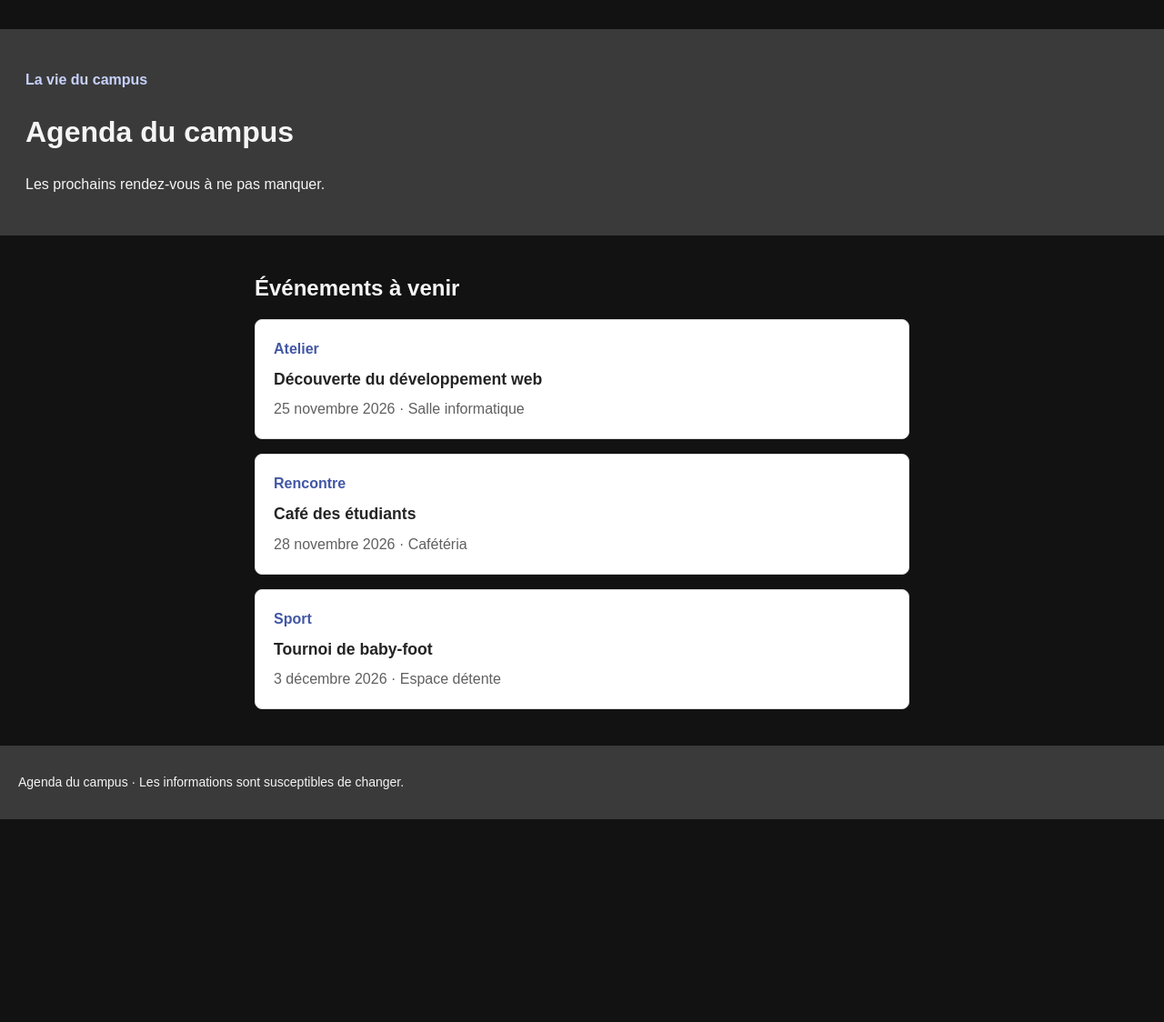
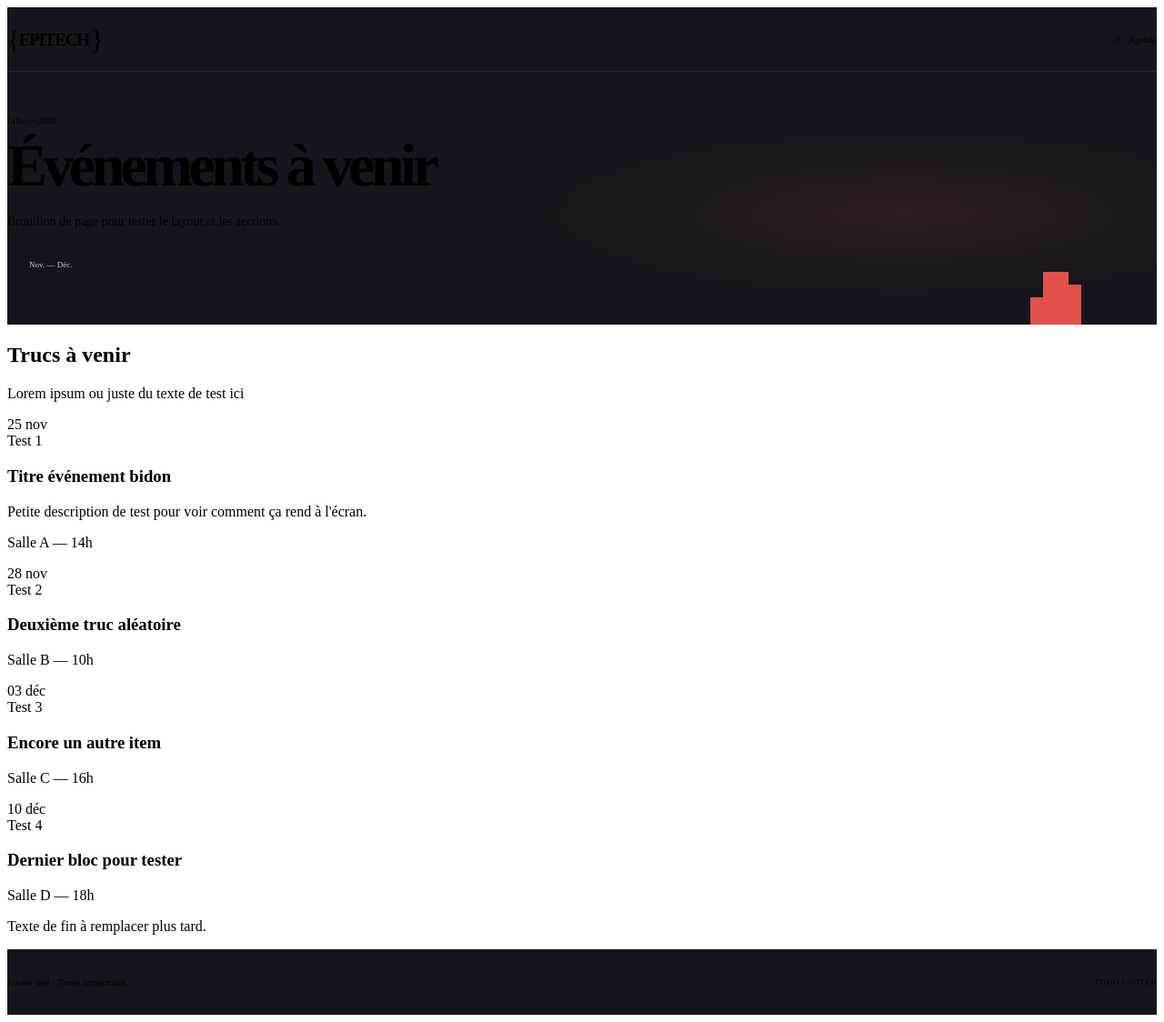
Before and after one commit to zlavirath7274/campus, a PHP site: page / in a window 1280 px wide. Shown: the whole page at 91% size. Before the commit the page ends 901 px from the top, so only its background shows below. Run offline with PHP 8.4, Linux system fonts and the light colour scheme.

Commit message:
ajout de css

```diff
--- a/css/footer.css
+++ b/css/footer.css
@@ -1,9 +1,35 @@
 .footer {
-    width: 100vw;
-    margin-left: calc(50% - 50vw);
-    margin-top: 40px;
-    padding: 16px 20px;
-    background: #3a3a3a;
-    color: #f5f5f5;
-    font-size: 14px;
+    border-top: 1px solid var(--line);
+    background: #15161d;
 }
+
+.footer-inner {
+    display: flex;
+    align-items: center;
+    justify-content: space-between;
+    gap: 20px;
+    min-height: 72px;
+}
+
+.footer p {
+    margin: 0;
+    color: var(--muted);
+    font-size: 11px;
+}
+
+.footer-label {
+    color: var(--subtle);
+    font-family: var(--mono);
+    font-size: 9px;
+    letter-spacing: 0.06em;
+}
+
+@media (max-width: 600px) {
+    .footer-inner {
+        align-items: flex-start;
+        flex-direction: column;
+        justify-content: center;
+        gap: 5px;
+        min-height: 80px;
+    }
+}
--- a/css/header.css
+++ b/css/header.css
@@ -1,13 +1,159 @@
 .header {
-    width: 100vw;
-    margin-left: calc(50% - 50vw);
-    margin-bottom: 40px;
-    padding: 28px;
-    background: #3a3a3a;
-    color: #f5f5f5;
+    position: relative;
+    overflow: hidden;
+    border-bottom: 1px solid var(--line);
+    background:
+        radial-gradient(ellipse at 78% 65%, rgb(255 91 80 / 11%), transparent 29%),
+        #15161d;
 }
 
-.eyebrow {
-    color: #c7d2fe;
-    font-weight: bold;
+.header::after {
+    position: absolute;
+    right: max(calc((100vw - 1040px) / 2 + 5px), 36px);
+    bottom: 30px;
+    width: 14px;
+    height: 14px;
+    background: var(--accent);
+    box-shadow:
+        14px 0 0 #ff5b50,
+        28px 0 0 #ff5b50,
+        42px 0 0 #ff5b50,
+        0 14px 0 #ff5b50,
+        14px 14px 0 #ff5b50,
+        28px 14px 0 #ff5b50,
+        42px 14px 0 #ff5b50,
+        0 28px 0 #ff5b50,
+        14px 28px 0 #ff5b50,
+        28px 28px 0 #ff5b50,
+        42px 28px 0 #ff5b50,
+        14px -14px 0 #ff5b50,
+        28px -14px 0 #ff5b50,
+        0 42px 0 #ff5b50,
+        14px 42px 0 #ff5b50,
+        28px 42px 0 #ff5b50,
+        42px 42px 0 #ff5b50;
+    content: '';
+    opacity: 0.88;
+    image-rendering: pixelated;
 }
+
+.header-inner {
+    position: relative;
+    z-index: 1;
+}
+
+.topbar {
+    display: flex;
+    align-items: center;
+    justify-content: space-between;
+    min-height: 70px;
+    border-bottom: 1px solid rgb(255 255 255 / 8%);
+}
+
+.brand {
+    display: flex;
+    align-items: center;
+    gap: 2px;
+    color: var(--text);
+    text-decoration: none;
+}
+
+.brand-brace {
+    color: var(--text);
+    font-family: var(--sans);
+    font-size: 30px;
+    font-weight: 400;
+    letter-spacing: -0.12em;
+    line-height: 1;
+}
+
+.brand-name {
+    display: block;
+    font-size: 19px;
+    font-weight: 700;
+    letter-spacing: -0.065em;
+    line-height: 1;
+}
+
+.nav-link {
+    color: var(--muted);
+    font-size: 10px;
+    text-decoration: none;
+}
+
+.nav-link::before {
+    margin-right: 9px;
+    color: var(--accent);
+    content: '//';
+}
+
+.hero {
+    max-width: 700px;
+    padding: 48px 0 54px;
+}
+
+.hero-kicker {
+    margin: 0 0 12px;
+    color: var(--accent);
+    font-size: 10px;
+}
+
+.header h1 {
+    max-width: 620px;
+    margin: 0;
+    color: var(--text);
+    font-size: clamp(38px, 7vw, 66px);
+    font-weight: 600;
+    letter-spacing: -0.07em;
+    line-height: 0.98;
+}
+
+.hero-description {
+    max-width: 420px;
+    margin: 17px 0 0;
+    color: var(--muted);
+    font-size: 14px;
+    line-height: 1.7;
+}
+
+.campus-tag {
+    display: inline-flex;
+    align-items: center;
+    gap: 8px;
+    margin-top: 24px;
+    padding: 7px 10px;
+    border: 1px solid var(--line);
+    color: #d3d2d7;
+    font-size: 9px;
+}
+
+.campus-tag::before {
+    width: 6px;
+    height: 6px;
+    background: var(--accent);
+    content: '';
+}
+
+@media (max-width: 600px) {
+    .header::after {
+        right: 24px;
+        bottom: 28px;
+        transform: scale(0.65);
+        transform-origin: bottom right;
+        opacity: 0.55;
+    }
+
+    .topbar {
+        min-height: 62px;
+    }
+
+    .hero {
+        max-width: 390px;
+        padding: 38px 0 40px;
+    }
+
+    .hero-description {
+        max-width: 290px;
+        font-size: 13px;
+    }
+}
--- a/index.php
+++ b/index.php
@@ -3,35 +3,73 @@
 <head>
     <meta charset="UTF-8">
     <meta name="viewport" content="width=device-width, initial-scale=1.0">
-    <title>Agenda du campus</title>
-    <link rel="stylesheet" href="style.css">
+    <title>Test agenda</title>
+    <link rel="stylesheet" href="stylecss">
     <link rel="stylesheet" href="css/header.css">
     <link rel="stylesheet" href="css/footer.css">
 </head>
 <body>
     <?php require __DIR__ . '/php/header.php'; ?>
 
-    <main>
-        <h2>Événements à venir</h2>
+    <main class="page-content">
+        <section class="agenda">
+            <div class="section-heading">
+                <h2>Trucs à venir</h2>
+                <p>Lorem ipsum ou juste du texte de test ici</p>
+            </div>
 
-        <section class="events" aria-label="Liste des événements">
-            <article class="event">
-                <p class="category">Atelier</p>
-                <h3>Découverte du développement web</h3>
-                <p class="details"><time datetime="2026-11-25">25 novembre 2026</time> · Salle informatique</p>
-            </article>
+            <div class="events">
+                <article class="event event-featured">
+                    <time class="event-date" datetime="2026-11-25">
+                        <span class="date-day">25</span>
+                        <span class="date-month">nov</span>
+                    </time>
+                    <div class="event-content">
+                        <span class="category">Test 1</span>
+                        <h3>Titre événement bidon</h3>
+                        <p class="event-description">Petite description de test pour voir comment ça rend à l'écran.</p>
+                        <p class="event-location">Salle A — 14h</p>
+                    </div>
+                </article>
 
-            <article class="event">
-                <p class="category">Rencontre</p>
-                <h3>Café des étudiants</h3>
-                <p class="details"><time datetime="2026-11-28">28 novembre 2026</time> · Cafétéria</p>
-            </article>
+                <article class="event">
+                    <time class="event-date" datetime="2026-11-28">
+                        <span class="date-day">28</span>
+                        <span class="date-month">nov</span>
+                    </time>
+                    <div class="event-content">
+                        <span class="category">Test 2</span>
+                        <h3>Deuxième truc aléatoire</h3>
+                        <p class="event-location">Salle B — 10h</p>
+                    </div>
+                </article>
 
-            <article class="event">
-                <p class="category">Sport</p>
-                <h3>Tournoi de baby-foot</h3>
-                <p class="details"><time datetime="2026-12-03">3 décembre 2026</time> · Espace détente</p>
-            </article>
+                <article class="event">
+                    <time class="event-date" datetime="2026-12-03">
+                        <span class="date-day">03</span>
+                        <span class="date-month">déc</span>
+                    </time>
+                    <div class="event-content">
+                        <span class="category">Test 3</span>
+                        <h3>Encore un autre item</h3>
+                        <p class="event-location">Salle C — 16h</p>
+                    </div>
+                </article>
+
+                <article class="event">
+                    <time class="event-date" datetime="2026-12-10">
+                        <span class="date-day">10</span>
+                        <span class="date-month">déc</span>
+                    </time>
+                    <div class="event-content">
+                        <span class="category">Test 4</span>
+                        <h3>Dernier bloc pour tester</h3>
+                        <p class="event-location">Salle D — 18h</p>
+                    </div>
+                </article>
+            </div>
+
+            <p class="agenda-note">Texte de fin à remplacer plus tard.</p>
         </section>
     </main>
 
--- a/php/footer.php
+++ b/php/footer.php
@@ -1,3 +1,6 @@
 <footer class="footer">
-    <p>Agenda du campus · Les informations sont susceptibles de changer.</p>
+    <div class="footer-inner">
+        <p>Footer test <span class="accent">·</span> Texte temporaire.</p>
+        <span class="footer-label">TODO FOOTER</span>
+    </div>
 </footer>
--- a/php/header.php
+++ b/php/header.php
@@ -1,5 +1,19 @@
 <header class="header">
-    <p class="eyebrow">La vie du campus</p>
-    <h1>Agenda du campus</h1>
-    <p>Les prochains rendez-vous à ne pas manquer.</p>
+    <div class="header-inner">
+        <nav class="topbar">
+            <a class="brand" href="index.php">
+                <span class="brand-brace">{</span>
+                <span class="brand-name">EPITECH</span>
+                <span class="brand-brace">}</span>
+            </a>
+            <a class="nav-link" href="#agenda-title">Agenda</a>
+        </nav>
+
+        <div class="hero">
+            <p class="hero-kicker">Lille — 2026</p>
+            <h1>Événements à venir</h1>
+            <p class="hero-description">Brouillon de page pour tester le layout et les sections.</p>
+            <span class="campus-tag">Nov. — Déc.</span>
+        </div>
+    </div>
 </header>
--- a/style.css
+++ /dev/null
@@ -1,59 +0,0 @@
-* {
-    box-sizing: border-box;
-}
-
-body {
-    max-width: 760px;
-    margin: 0 auto;
-    padding: 32px 20px;
-    background: #121212;
-    color: #f5f5f5;
-    font-family: Arial, sans-serif;
-    line-height: 1.5;
-}
-
-.category {
-    color: #4257a5;
-    font-weight: bold;
-}
-
-main h2 {
-    margin: 0 0 16px;
-}
-
-.events {
-    display: grid;
-    gap: 16px;
-}
-
-.event {
-    padding: 20px;
-    border: 1px solid #dddddd;
-    border-radius: 8px;
-    background: #ffffff;
-    color: #242424;
-}
-
-.event h3 {
-    margin: 8px 0;
-    font-size: 1.1rem;
-}
-
-.category,
-.details {
-    margin: 0;
-}
-
-.details {
-    color: #606060;
-}
-
-@media (max-width: 480px) {
-    body {
-        padding: 20px 16px;
-    }
-
-    .event {
-        padding: 16px;
-    }
-}
```
Also changed, not shown: README.md.
